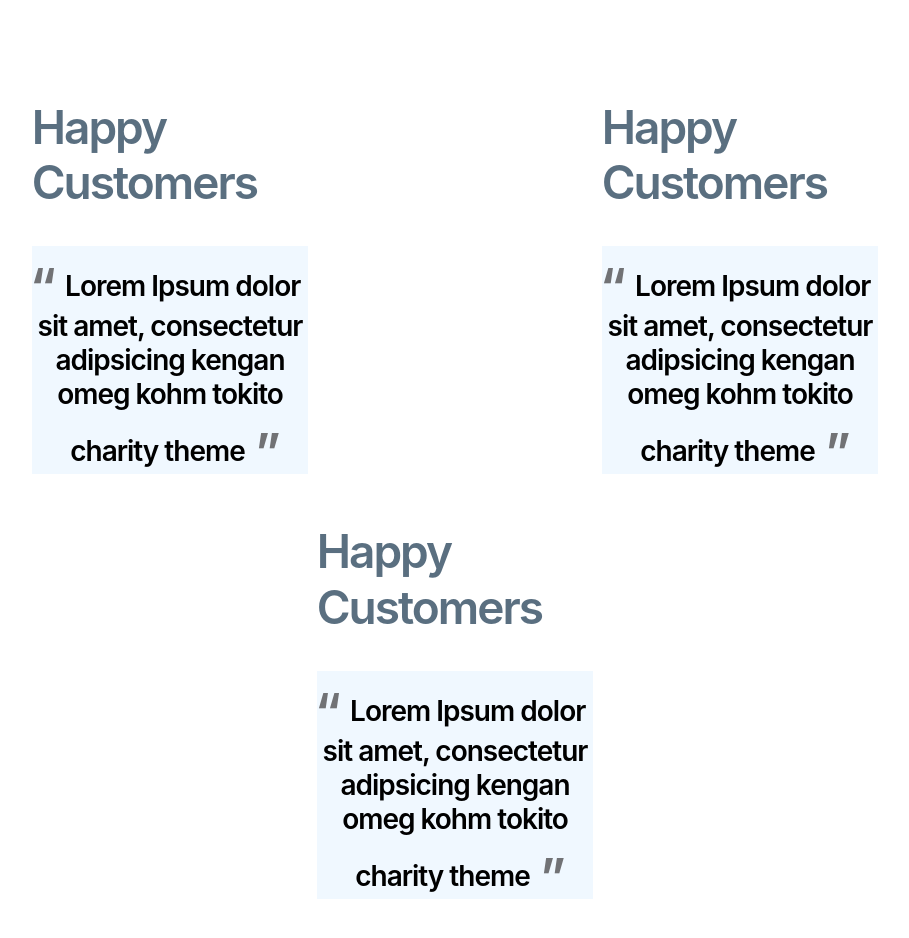
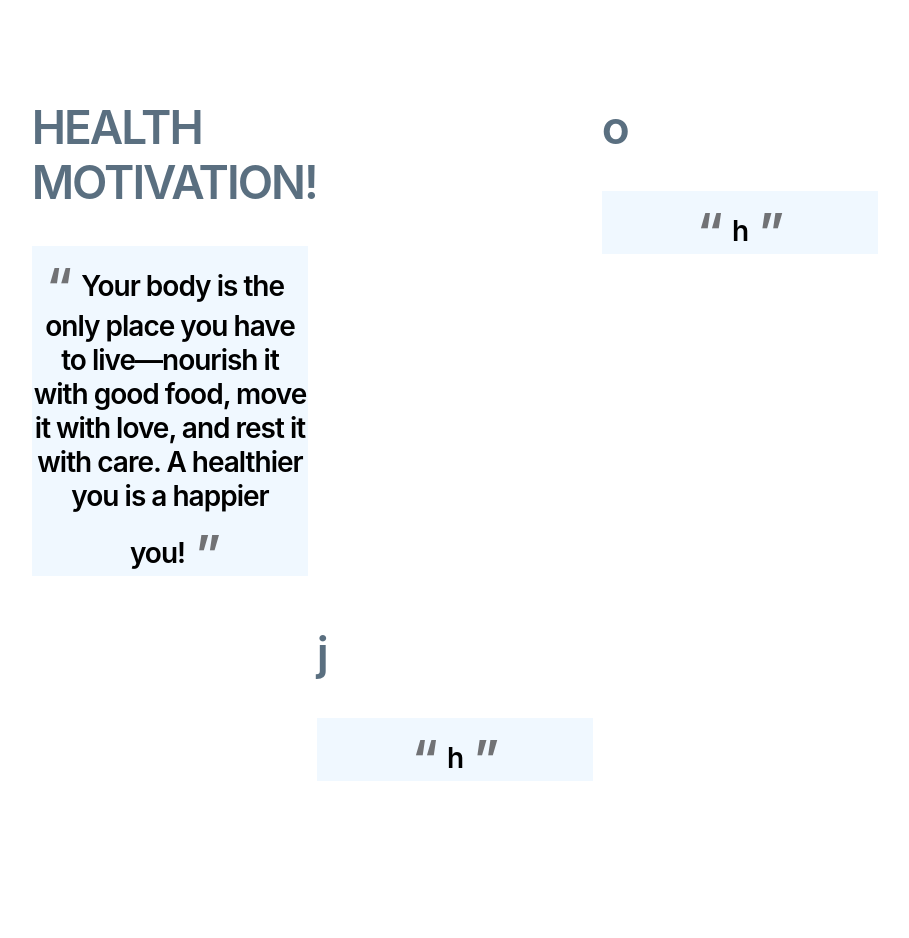
Before and after one commit to norcee25/EcoHabit, a React (Create React App) app: page / in a window 1280 px wide. Shown: the top 938 px of the page, without its empty margins (185-1094 px from the left). Built offline with nearby package versions, Linux system fonts and the light colour scheme.

Commit message:
Adding Health

```diff
--- a/src/components/Motivation/index.js
+++ b/src/components/Motivation/index.js
@@ -7,12 +7,12 @@ const Motivation = () => {
           <div className="container">
         <div className="row">
           <div className="col-lg-8 col-12 mx-auto">
-            <h2 className="mb-lg-3">Happy Customers</h2>
+            <h2 className="mb-lg-3">HEALTH MOTIVATION!</h2>
             <div id="testimonial-carousel" className="carousel carousel-fade slide" data-bs-ride="carousel">
               <div className="carousel-inner">
                 <div className="carousel-item active">
                   <div className="carousel-caption">
-                    <h4 className="carousel-title">Lorem Ipsum dolor sit amet, consectetur adipsicing kengan omeg kohm tokito charity theme</h4>
+                    <h4 className="carousel-title">Your body is the only place you have to live—nourish it with good food, move it with love, and rest it with care. A healthier you is a happier you!</h4>
                   </div>
                 </div>
               </div>
@@ -25,12 +25,12 @@ const Motivation = () => {
           <div className="container">
         <div className="row">
           <div className="col-lg-8 col-12 mx-auto">
-            <h2 className="mb-lg-3">Happy Customers</h2>
+            <h2 className="mb-lg-3">o</h2>
             <div id="testimonial-carousel" className="carousel carousel-fade slide" data-bs-ride="carousel">
               <div className="carousel-inner">
                 <div className="carousel-item active">
                   <div className="carousel-caption">
-                    <h4 className="carousel-title">Lorem Ipsum dolor sit amet, consectetur adipsicing kengan omeg kohm tokito charity theme</h4>
+                    <h4 className="carousel-title">h</h4>
                   </div>
                 </div>
               </div>
@@ -43,12 +43,12 @@ const Motivation = () => {
           <div className="container">
         <div className="row">
           <div className="col-lg-8 col-12 mx-auto">
-            <h2 className="mb-lg-3">Happy Customers</h2>
+            <h2 className="mb-lg-3">j</h2>
             <div id="testimonial-carousel" className="carousel carousel-fade slide" data-bs-ride="carousel">
               <div className="carousel-inner">
                 <div className="carousel-item active">
                   <div className="carousel-caption">
-                    <h4 className="carousel-title">Lorem Ipsum dolor sit amet, consectetur adipsicing kengan omeg kohm tokito charity theme</h4>
+                    <h4 className="carousel-title">h</h4>
                   </div>
                 </div>
               </div>
```
